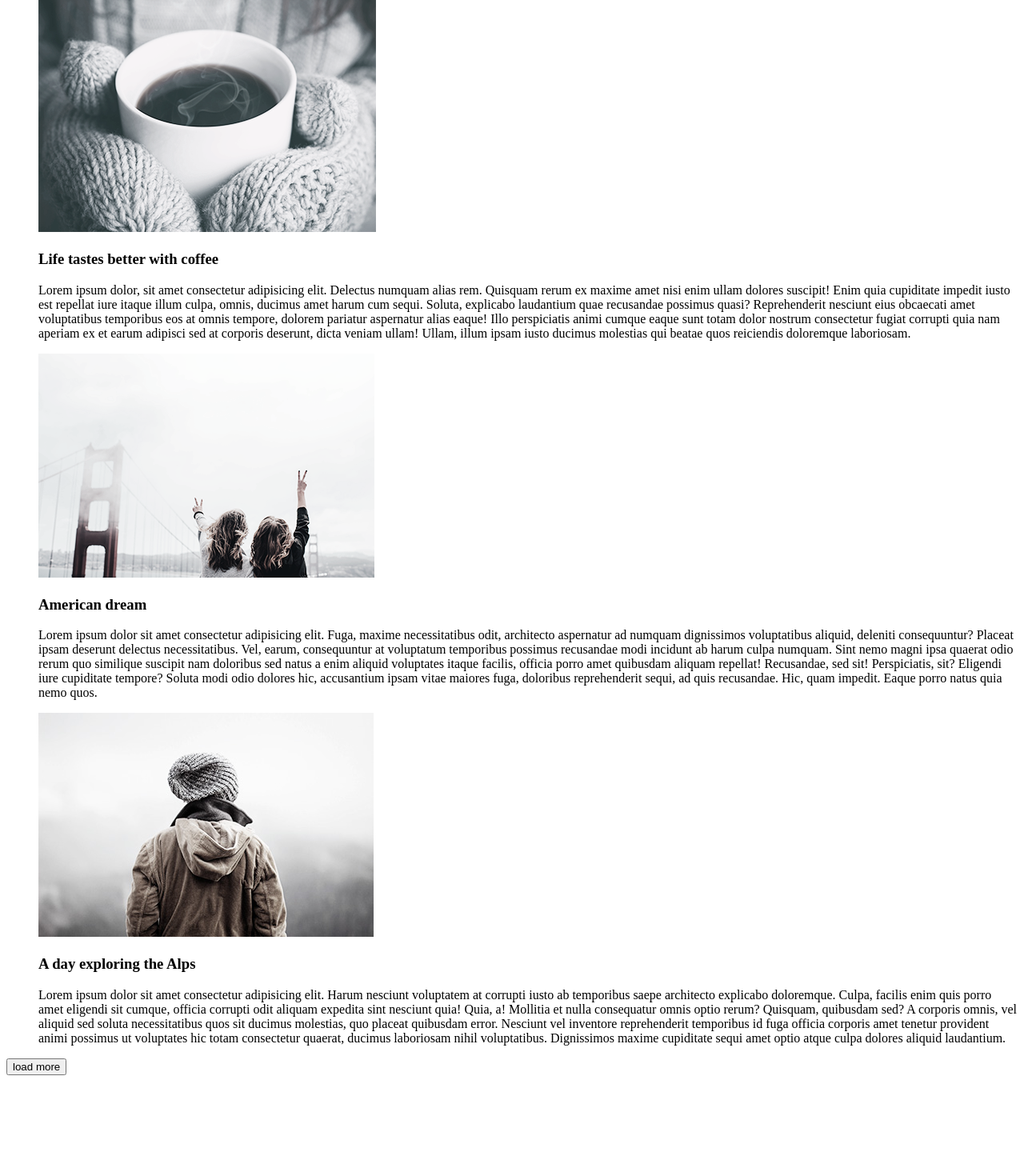
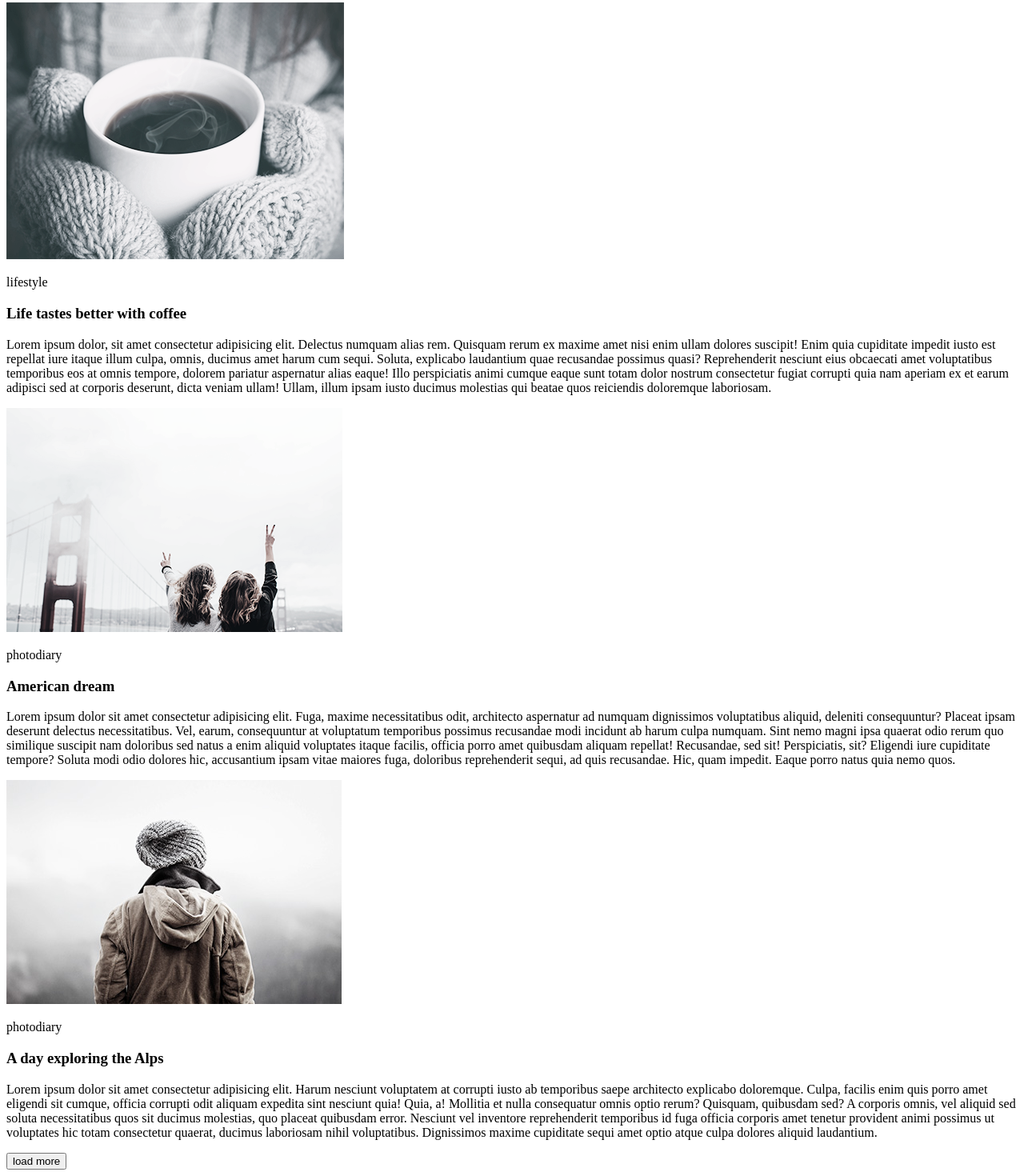
Before and after one commit to YakimovAlexander/goit-fe-course, a plain HTML site: page hw-01-02/index.html in a window 1280 px wide. Shown: the part 602-2072 px from the top of the page at 80% size. Before the commit the page ends 1954 px from the top, so only its background shows below. Drawn offline with Linux system fonts and the light colour scheme.

Commit message:
edit errors

```diff
--- a/hw-01-02/index.html
+++ b/hw-01-02/index.html
@@ -28,9 +28,10 @@
 
     <main>
       <section>
-        <ul>
+
           <div>
             <img src="img/image.png" alt="lifestyle" />
+            <p>lifestyle</p>
             <h3>More then just a music festival</h3>
             <p>
               Lorem ipsum dolor sit amet consectetur adipisicing elit. Illum
@@ -49,6 +50,7 @@
           </div>
           <div>
             <img src="img/Filtro-fotografico-5-copia-2.png" alt="lifestyle" />
+            <p>lifestyle</p>
             <h3>Life tastes better with coffee</h3>
             <p>
               Lorem ipsum dolor, sit amet consectetur adipisicing elit. Delectus
@@ -67,6 +69,7 @@
           </div>
           <div>
             <img src="img/image1.png" alt="photodiary" />
+            <p>photodiary</p>
             <h3>American dream</h3>
             <p>
               Lorem ipsum dolor sit amet consectetur adipisicing elit. Fuga,
@@ -85,6 +88,7 @@
           </div>
           <div>
             <img src="img/image2.jpg" alt="photodiary" />
+            <p>photodiary</p>
             <h3>A day exploring the Alps</h3>
             <p>
               Lorem ipsum dolor sit amet consectetur adipisicing elit. Harum
@@ -101,11 +105,12 @@
               amet optio atque culpa dolores aliquid laudantium.
             </p>
           </div>
-        </ul>
+
       </section>
+      <button>load more</button>
     </main>
-    <footer>
-      <button>load more</button>
-    </footer>
+
+
+
   </body>
 </html>
```
